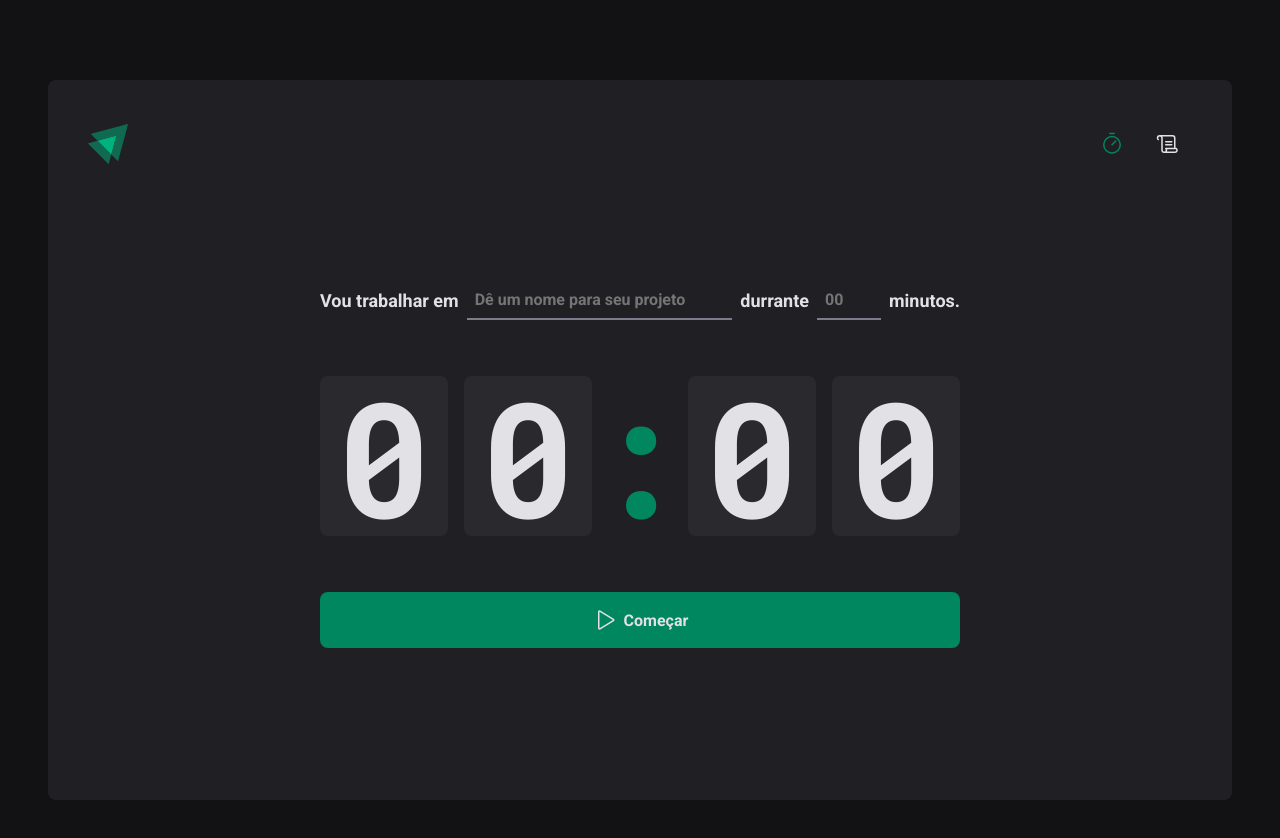
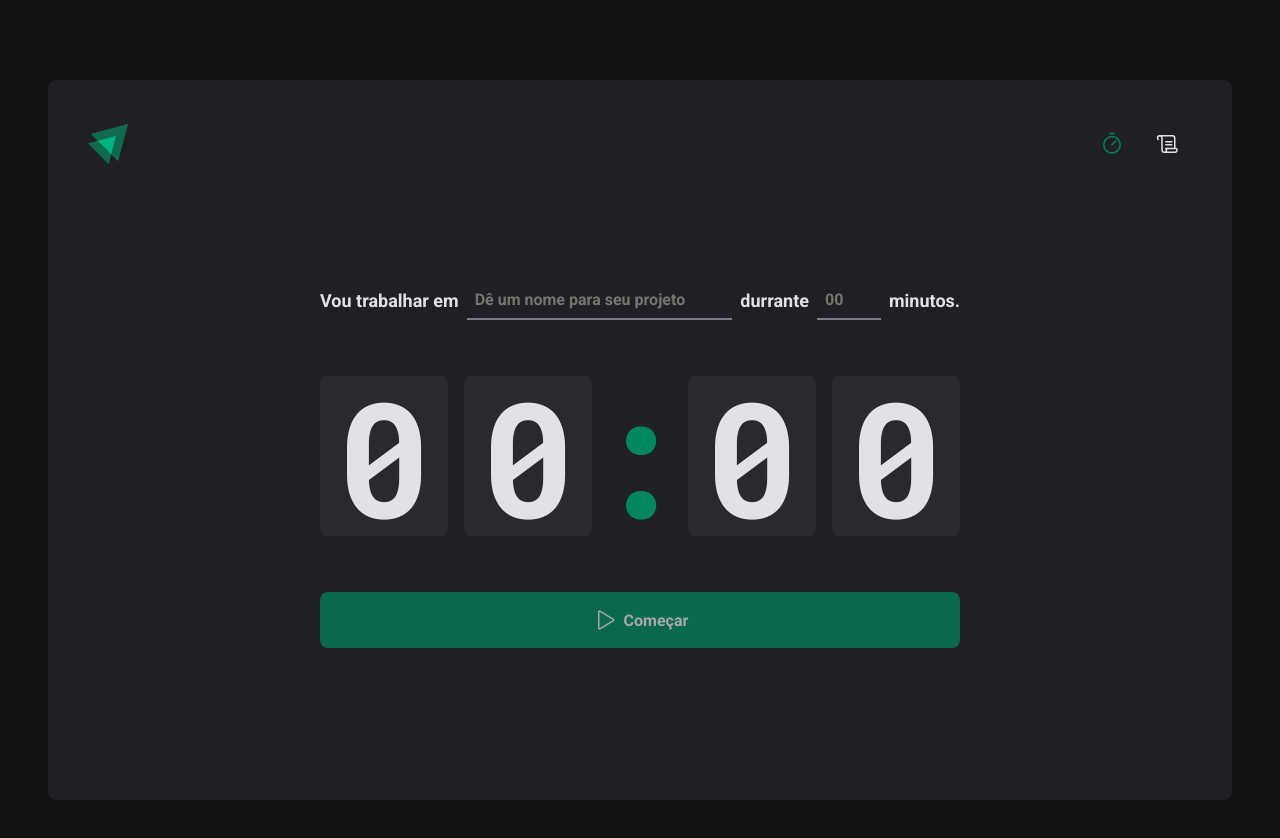
Before and after one commit to lipeqalves/trilha-react-rocktseat, a React (Vite) app in the folder 02-ignite-time/: page / in a window 1280 px wide. Shown: the top 838 px of the page. Built offline with nearby package versions, Linux system fonts and the light colour scheme.

Commit message:
React_ignite: Formulários - React Hook Form

```diff
--- a/02-ignite-time/package.json
+++ b/02-ignite-time/package.json
@@ -13,6 +13,7 @@
     "@phosphor-icons/react": "^2.0.13",
     "react": "^18.2.0",
     "react-dom": "^18.2.0",
+    "react-hook-form": "^7.47.0",
     "react-router-dom": "^6.17.0"
   },
   "devDependencies": {
--- a/02-ignite-time/src/pages/Home/index.tsx
+++ b/02-ignite-time/src/pages/Home/index.tsx
@@ -1,4 +1,6 @@
 import { Play } from '@phosphor-icons/react'
+import { useForm } from 'react-hook-form'
+
 import {
   CountdownContainer,
   FormContainer,
@@ -10,15 +12,24 @@
 } from './styles'
 
 export function Home() {
+  const { register, handleSubmit, watch } = useForm()
+
+  function handleCreateNewCycle(data: any) {
+    console.log(data)
+  }
+  const task = watch('task')
+  const isSubmitDisabled = !task
+
   return (
     <HomeContainer>
-      <form>
+      <form onSubmit={handleSubmit(handleCreateNewCycle)} action="">
         <FormContainer>
           <label htmlFor="task"> Vou trabalhar em</label>
           <TasksInput
             id="task"
             list="task-suggestions"
             placeholder="Dê um nome para seu projeto"
+            {...register('task')}
           />
           <datalist id="task-suggestions">
             <option value="Projeto 1" />
@@ -35,6 +46,7 @@
             step={5}
             min={5}
             max={60}
+            {...register('minutesAmount', { valueAsNumber: true })}
           />
 
           <span>minutos.</span>
@@ -47,7 +59,7 @@
           <span>0</span>
           <span>0</span>
         </CountdownContainer>
-        <StartCountdownButton type="submit">
+        <StartCountdownButton type="submit" disabled={isSubmitDisabled}>
           <Play size={24} />
           Começar
         </StartCountdownButton>
```
Also changed, not shown: 1 other file (tests, documents, lock files or other folders).
